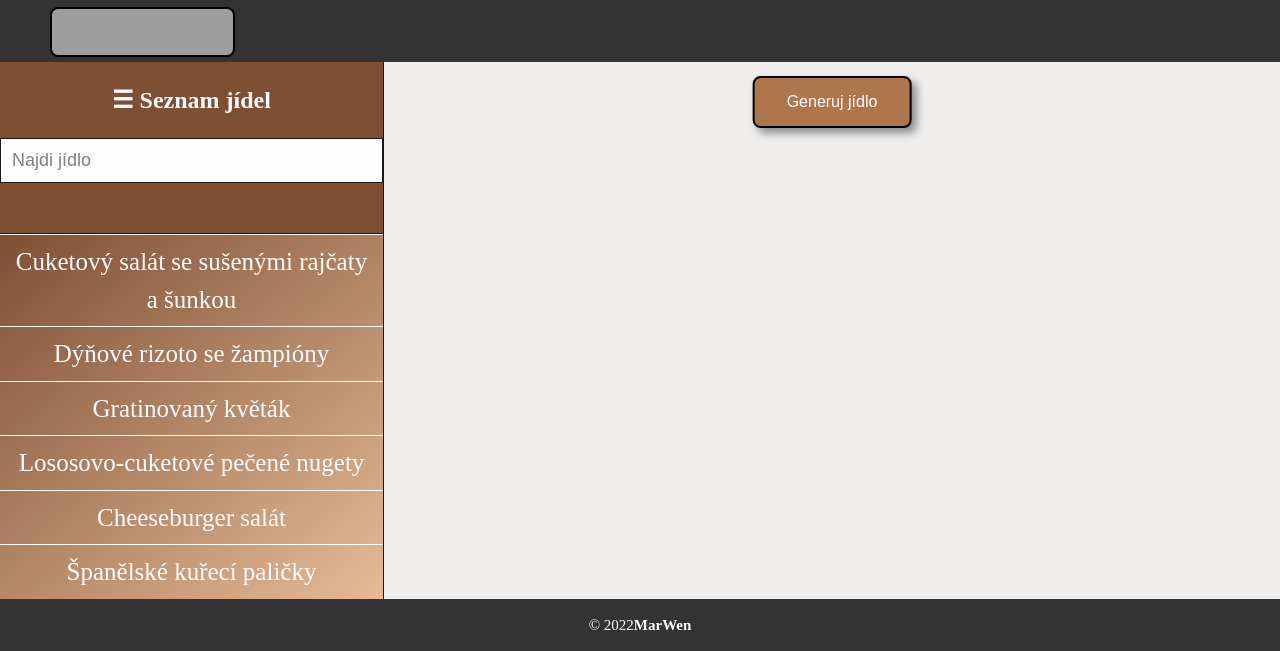
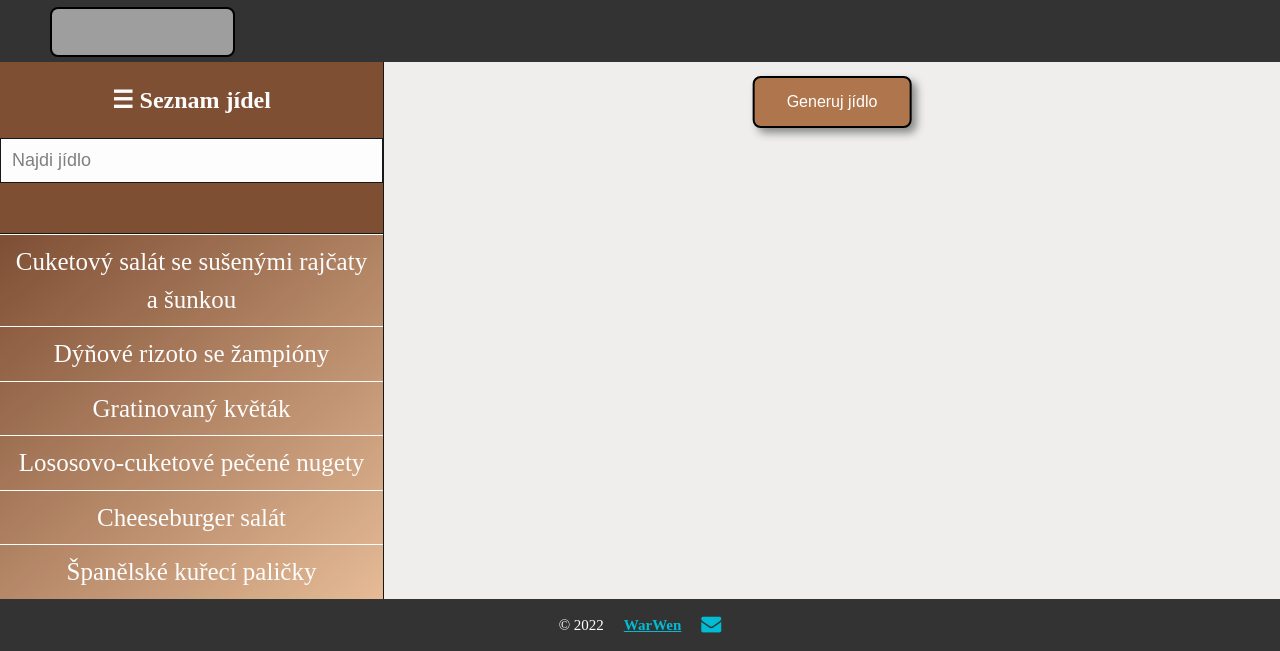
Before and after one commit to Mar6Wen8/Co_uvarime, a plain HTML site: page assets/html/lowcarb_obed.html in a window 1280 px wide. Shown: the part 183-834 px from the top of the page. Drawn offline with Linux system fonts and the light colour scheme; grey boxes are pictures that could not be loaded.

Commit message:
Add files via upload

```diff
--- a/assets/html/lowcarb_obed.html
+++ b/assets/html/lowcarb_obed.html
@@ -85,7 +85,8 @@
 
 
         <footer>
-        &copy; 2022 <b>MarWen</b>
+            &copy; 2022 <b><a href="https://mar6wen8.github.io/MarWen">WarWen</a></b>
+            <a style="margin:0" href="mailto:mar6wen8@gmail.com" target="_blank" aria-label="e-mail"><i class="fa fa-envelope"></i></a>
         </footer>
 
         <script type="text/javascript" src="../js/script.js" defer></script>
```
Also changed, not shown: assets/html/dezerty.html (+2 -1 lines), assets/html/jidelnicek.html (+2 -1 lines), assets/html/lowcarb.html (+2 -1 lines), assets/html/lowcarb_snidane.html (+2 -1 lines), assets/html/lowcarb_vecere.html (+2 -1 lines), assets/html/maso.html (+2 -1 lines), assets/html/napoje.html (+2 -1 lines), assets/html/nemaso.html (+2 -1 lines), assets/html/polevky.html (+2 -1 lines), assets/html/speciality.html (+2 -1 lines), assets/html/vecere.html (+2 -2 lines), assets/html/zavarovani.html (+2 -1 lines). Lines whose indentation alone changed are shown as unchanged.
